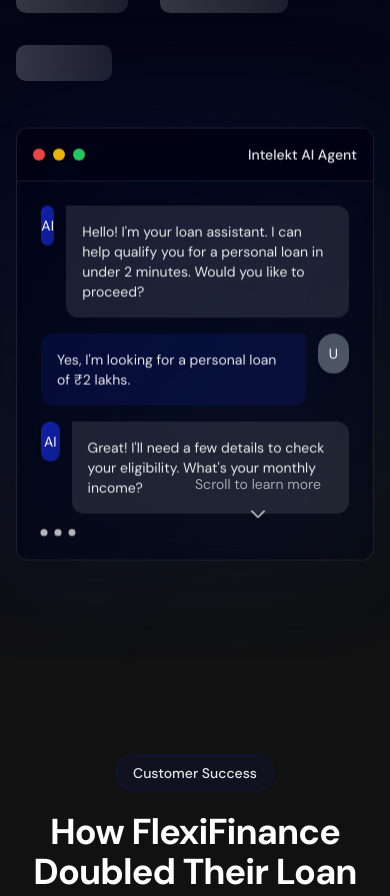
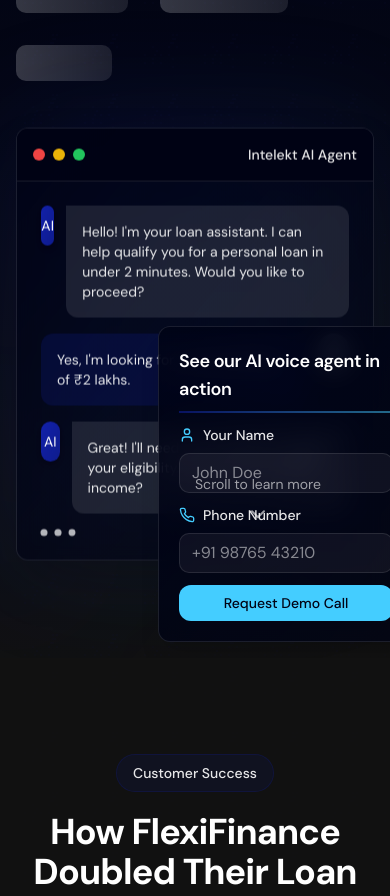
Before and after one commit to paarullllll/intelekt-ai-turbo-funnel-09, a React (Vite) app: page / in a window 390 px wide. Shown: the part 880-1776 px from the top of the page. Built offline with nearby package versions, Linux system fonts and the light colour scheme.

Commit message:
feat: Add interactive card to hero section
Adds an interactive card with form fields for name and phone number to the hero section.

```diff
--- a/src/components/HeroSection.tsx
+++ b/src/components/HeroSection.tsx
@@ -1,11 +1,43 @@
 
-import React from 'react';
+import React, { useState } from 'react';
 import { Button } from "@/components/ui/button";
+import { Input } from "@/components/ui/input";
+import { Label } from "@/components/ui/label";
+import { Form, FormControl, FormField, FormItem, FormLabel } from "@/components/ui/form";
 import { cn } from "@/lib/utils";
-import { Play, ChevronDown } from "lucide-react";
+import { Play, ChevronDown, Phone, User } from "lucide-react";
 import { motion } from 'framer-motion';
+import { useForm } from "react-hook-form";
+import { toast } from "@/hooks/use-toast";
+
+type FormValues = {
+  name: string;
+  phone: string;
+};
 
 const HeroSection = () => {
+  const [isSubmitting, setIsSubmitting] = useState(false);
+
+  const form = useForm<FormValues>({
+    defaultValues: {
+      name: "",
+      phone: "",
+    },
+  });
+
+  const onSubmit = (data: FormValues) => {
+    setIsSubmitting(true);
+    // Simulate API call
+    setTimeout(() => {
+      setIsSubmitting(false);
+      toast({
+        title: "Demo Requested",
+        description: `Thanks ${data.name}, we'll call you at ${data.phone} to schedule your demo.`,
+      });
+      form.reset();
+    }, 1500);
+  };
+
   const scrollToNextSection = () => {
     const caseStudySection = document.getElementById('case-study');
     if (caseStudySection) {
@@ -133,15 +165,17 @@ const HeroSection = () => {
             </motion.div>
           </motion.div>
 
-          {/* Right content - Animated mockup */}
+          {/* Right content - Animated mockup with interactive card */}
           <motion.div
             initial={{ opacity: 0, x: 20 }}
             animate={{ opacity: 1, x: 0 }}
             transition={{ duration: 0.7, delay: 0.4 }}
-            className="w-full lg:w-1/2 flex justify-center lg:justify-end"
+            className="w-full lg:w-1/2 flex justify-center lg:justify-end relative"
           >
             <div className="relative w-full max-w-md">
               <div className="absolute inset-0 rounded-xl bg-gradient-to-br from-intelekt-accent/30 to-intelekt-cta/10 blur-3xl opacity-20 animate-pulse-soft"></div>
+
+              {/* AI Agent Chat UI */}
               <motion.div
                 animate={{ y: [0, -10, 0] }}
                 transition={{ repeat: Infinity, duration: 6, ease: "easeInOut" }}
@@ -208,6 +242,64 @@ const HeroSection = () => {
                   </div>
                 </div>
               </motion.div>
+
+              {/* Interactive Demo Request Card */}
+              <motion.div
+                initial={{ opacity: 0, y: 20 }}
+                animate={{ opacity: 1, y: 0 }}
+                transition={{ delay: 2 }}
+                className="absolute -bottom-20 -right-10 w-64 bg-gradient-to-br from-intelekt-primary/90 to-intelekt-primary/70
+                          backdrop-blur-md border border-white/10 rounded-xl p-5 shadow-xl
+                          hover:shadow-intelekt-cta/20 transform hover:-translate-y-1 transition-all duration-300"
+              >
+                <div className="mb-3">
+                  <h3 className="text-lg font-semibold text-white mb-2">See our AI voice agent in action</h3>
+                  <div className="w-full h-0.5 bg-gradient-to-r from-intelekt-accent/50 to-intelekt-cta/50"></div>
+                </div>
+
+                <form onSubmit={form.handleSubmit(onSubmit)} className="space-y-3">
+                  <div className="space-y-2">
+                    <div className="flex items-center">
+                      <User className="h-4 w-4 text-intelekt-cta mr-2" />
+                      <Label htmlFor="name" className="text-white/90 text-sm">Your Name</Label>
+                    </div>
+                    <Input
+                      id="name"
+                      {...form.register("name", { required: true })}
+                      className="bg-white/5 border-white/10 text-white placeholder:text-white/50 focus:border-intelekt-cta/50 focus:ring-intelekt-cta/30"
+                      placeholder="John Doe"
+                    />
+                  </div>
+
+                  <div className="space-y-2">
+                    <div className="flex items-center">
+                      <Phone className="h-4 w-4 text-intelekt-cta mr-2" />
+                      <Label htmlFor="phone" className="text-white/90 text-sm">Phone Number</Label>
+                    </div>
+                    <Input
+                      id="phone"
+                      {...form.register("phone", { required: true })}
+                      className="bg-white/5 border-white/10 text-white placeholder:text-white/50 focus:border-intelekt-cta/50 focus:ring-intelekt-cta/30"
+                      placeholder="+91 98765 43210"
+                      type="tel"
+                    />
+                  </div>
+
+                  <Button
+                    type="submit"
+                    disabled={isSubmitting}
+                    className={cn(
+                      "w-full bg-intelekt-cta hover:bg-intelekt-cta/90 text-intelekt-primary",
+                      "text-sm font-medium h-9 rounded-lg",
+                      "transition-all duration-300",
+                      "flex items-center justify-center",
+                      isSubmitting && "opacity-70"
+                    )}
+                  >
+                    {isSubmitting ? "Submitting..." : "Request Demo Call"}
+                  </Button>
+                </form>
+              </motion.div>
             </div>
           </motion.div>
         </div>
```
